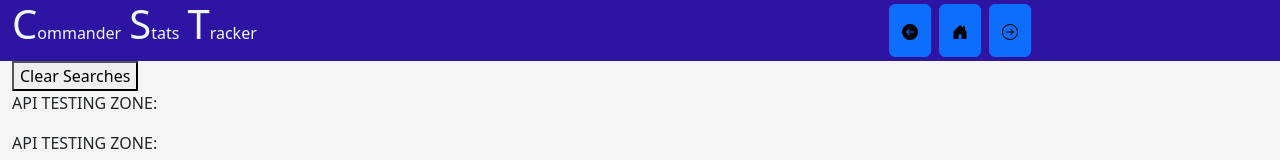
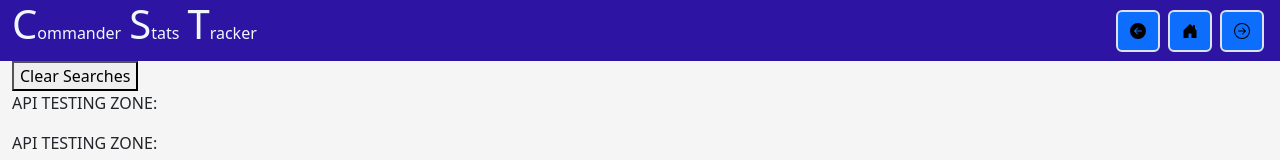
Before and after one commit to jakboa/commanderstatstracker, a React (Create React App) app: page / in a window 1280 px wide. Shown: the top 160 px of the page. Built offline with nearby package versions, Linux system fonts and the light colour scheme; no server answers.

Commit message:
v0.18.4 General Update
- Continued work on database.

- Added some small changes on the back and forward buttons.

```diff
--- a/src/components/Navigation.js
+++ b/src/components/Navigation.js
@@ -29,10 +29,10 @@ export default function Navigation() {
 
     return (
         <Row >
-            <Col className="footer d-flex justify-content-center">
-                <Button onClick={ goBack } className="m-1"> <img src={Arrow1} alt="HomeButton" /></Button>
-                <Button onClick={ goHome } className="m-1"><img src={homeSvg} alt="HomeButton" /></Button>
-                <Button onClick={ goForward } className="m-1" ><img src={Arrow2} alt="HomeButton" /></Button>
+            <Col className="footer d-flex justify-content-center align-items-center">
+                <Button onClick={ goBack } className="m-1 border border-2 pb-2"> <img src={Arrow1} alt="HomeButton" /></Button>
+                <Button onClick={ goHome } className="m-1 border border-2 pb-2"><img src={homeSvg} alt="HomeButton" /></Button>
+                <Button onClick={ goForward } className="m-1 border border-2 pb-2"><img src={Arrow2} alt="HomeButton" /></Button>
             </Col>
         </Row>
     )
--- a/src/components/header/Header.js
+++ b/src/components/header/Header.js
@@ -17,7 +17,7 @@ export default function Header() {
                 <h1 className="d-inline-flex">T</h1>
                 <p className="d-inline-flex">racker</p>
             </Col>
-            <Col className="d-flex justify-content-center">
+            <Col className="d-flex justify-content-end">
                 <Navigation />
             </Col>
         </Row>
```
